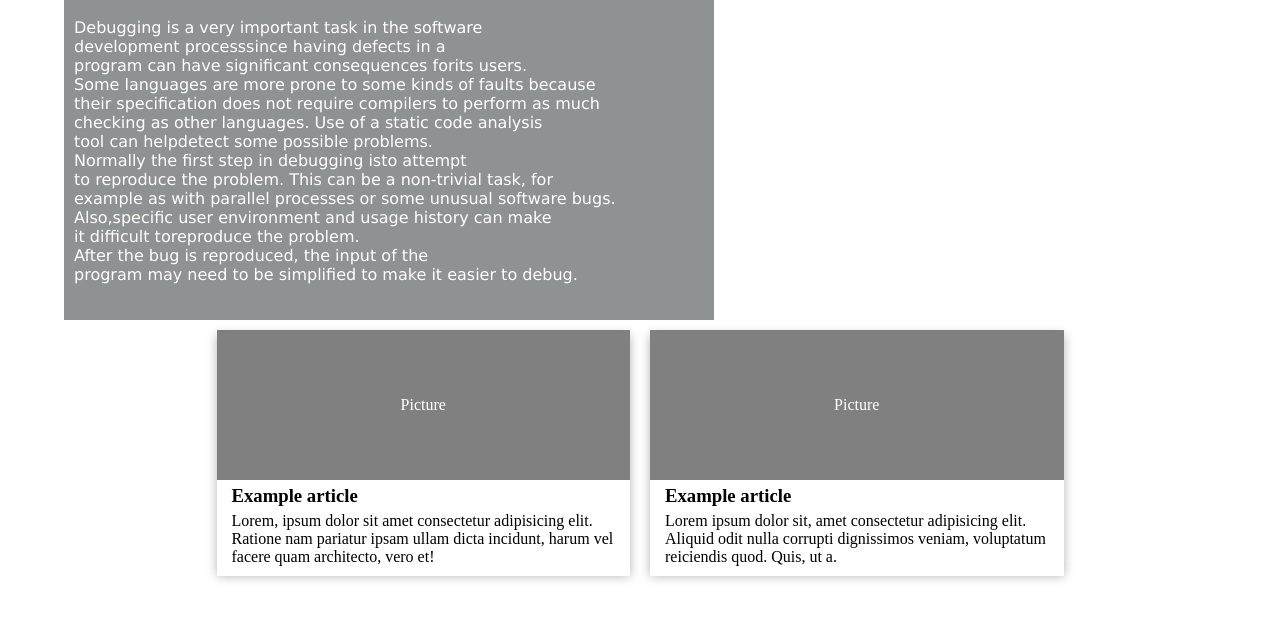
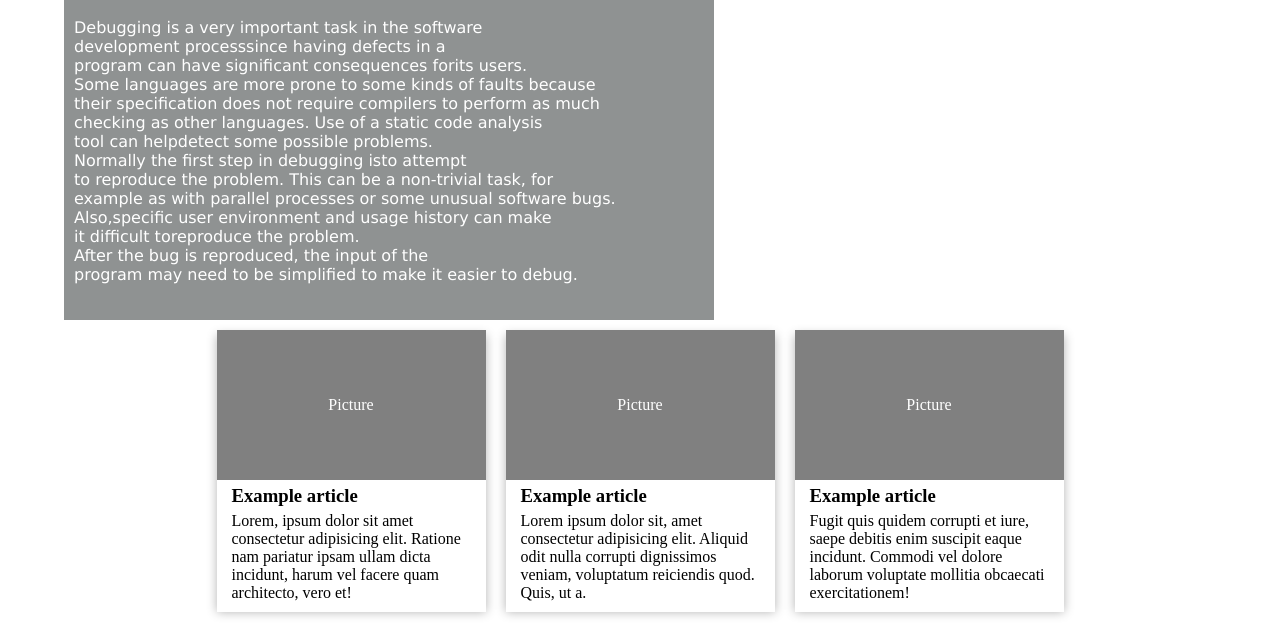
Before and after one commit to Begaiym14/Begaiym14-Begaiym14, a plain HTML site: page index.html in a window 1280 px wide. Shown: the part 171-813 px from the top of the page. Drawn offline with Linux system fonts and the light colour scheme.

Commit message:
added one more column

```diff
--- a/index.html
+++ b/index.html
@@ -57,7 +57,7 @@
             </p>
           </div>
         </article>
-        <!--<article>
+        <article>
           <div class="sample-picture"></div>
           <div>
             <h3>Example article</h3>
@@ -68,7 +68,7 @@
             </p>
           </div>
         </article>
-        <article>
+        <!--<article>
           <div class="sample-picture"></div>
           <div>
             <h3>Example article</h3>
```
